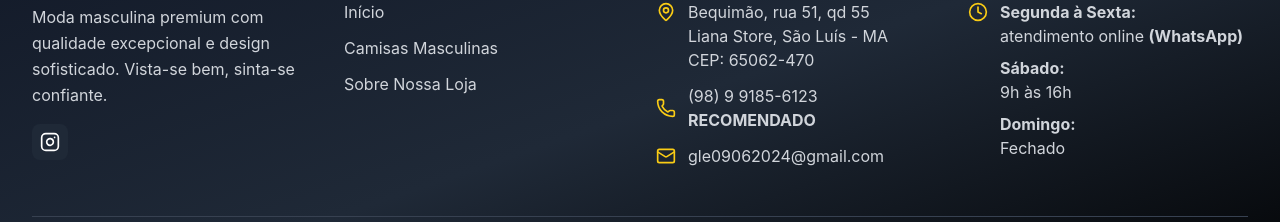
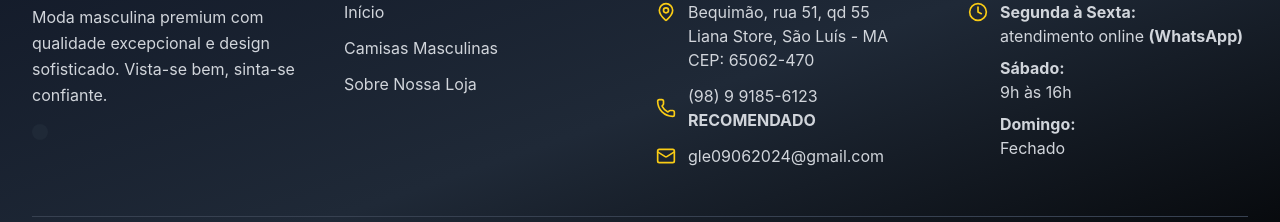
Before and after one commit to GusLight0/lgstore, a React (Vite) app: page /product/1 in a window 1280 px wide. Shown: the part 1284-1506 px from the top of the page. Built offline with nearby package versions, Linux system fonts and the light colour scheme.

Commit message:
nova alteração

```diff
--- a/src/react-app/components/Footer.tsx
+++ b/src/react-app/components/Footer.tsx
@@ -1,4 +1,4 @@
-import { MapPin, Phone, Mail, Instagram, Facebook, Twitter, Clock } from 'lucide-react';
+import { MapPin, Phone, Mail, Clock } from 'lucide-react';
 
 
 export default function Footer() {
@@ -21,7 +21,6 @@ export default function Footer() {
                 href="#"
                 className="p-2 bg-gray-800 hover:bg-yellow-600 rounded-lg transition-colors duration-200 hover:scale-110 transform"
               >
-                <Instagram className="h-5 w-5" />
               </a>
             </div>
           </div>
--- a/src/react-app/components/ProductCard.tsx
+++ b/src/react-app/components/ProductCard.tsx
@@ -1,4 +1,4 @@
-import { ShoppingCart, Heart, Eye } from 'lucide-react';
+import { ShoppingCart, Heart } from 'lucide-react';
 import { Product } from '@/shared/products';
 import { useCart } from '@/react-app/contexts/CartContext';
 
--- a/src/worker/index.ts
+++ b/src/worker/index.ts
@@ -1,6 +1,11 @@
 import { Hono } from "hono";
 import { cors } from "hono/cors";
 const app = new Hono<{ Bindings: Env }>();
+
+interface Env {
+  // Declare suas variáveis aqui
+  MY_SECRET: string;
+}
 
 // Configure CORS
 app.use("*", cors({
--- a/tsconfig.worker.json
+++ b/tsconfig.worker.json
@@ -2,7 +2,6 @@
   "extends": "./tsconfig.node.json",
   "compilerOptions": {
     "tsBuildInfoFile": "./node_modules/.tmp/tsconfig.worker.tsbuildinfo",
-    "types": ["vite/client", "./worker-configuration.d.ts"],
     "baseUrl": ".",
     "paths": {
       "@/*": ["./src/*"]
```
